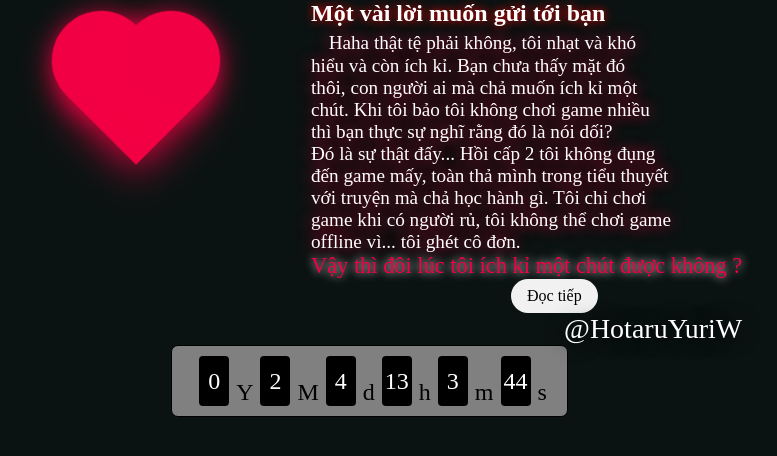
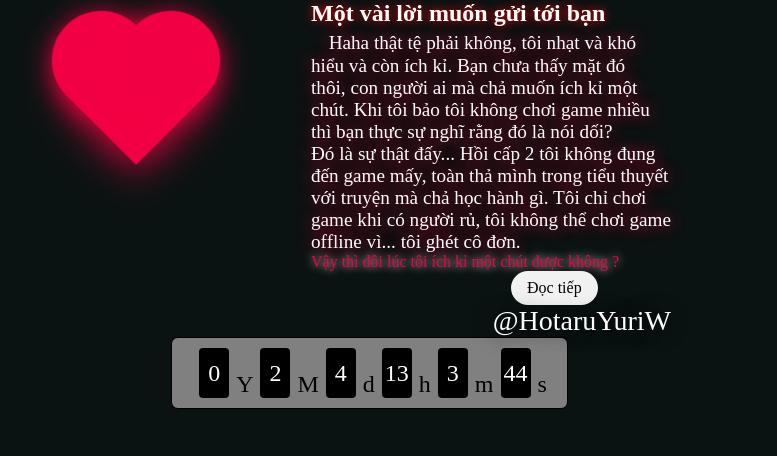
Before and after one commit to YTHzgamer/YTHzgamer.github.io, a PHP site: page /letter/love/page2.html in a window 1280 px wide. Shown: the part 130-586 px from the top of the page, without its empty margins (99-876 px from the left). Run offline with PHP 8.4, Linux system fonts and the light colour scheme.

Commit message:
Update style.css

```diff
--- a/letter/love/style.css
+++ b/letter/love/style.css
@@ -75,7 +75,7 @@ body{
     display: block;
 }
 .stext {
-    font-size: 1.4em;
+    font-size: 1em;
     color: #f20044;
     text-shadow: 0 0 10px #fff;
     border-radius: 4px;
```
